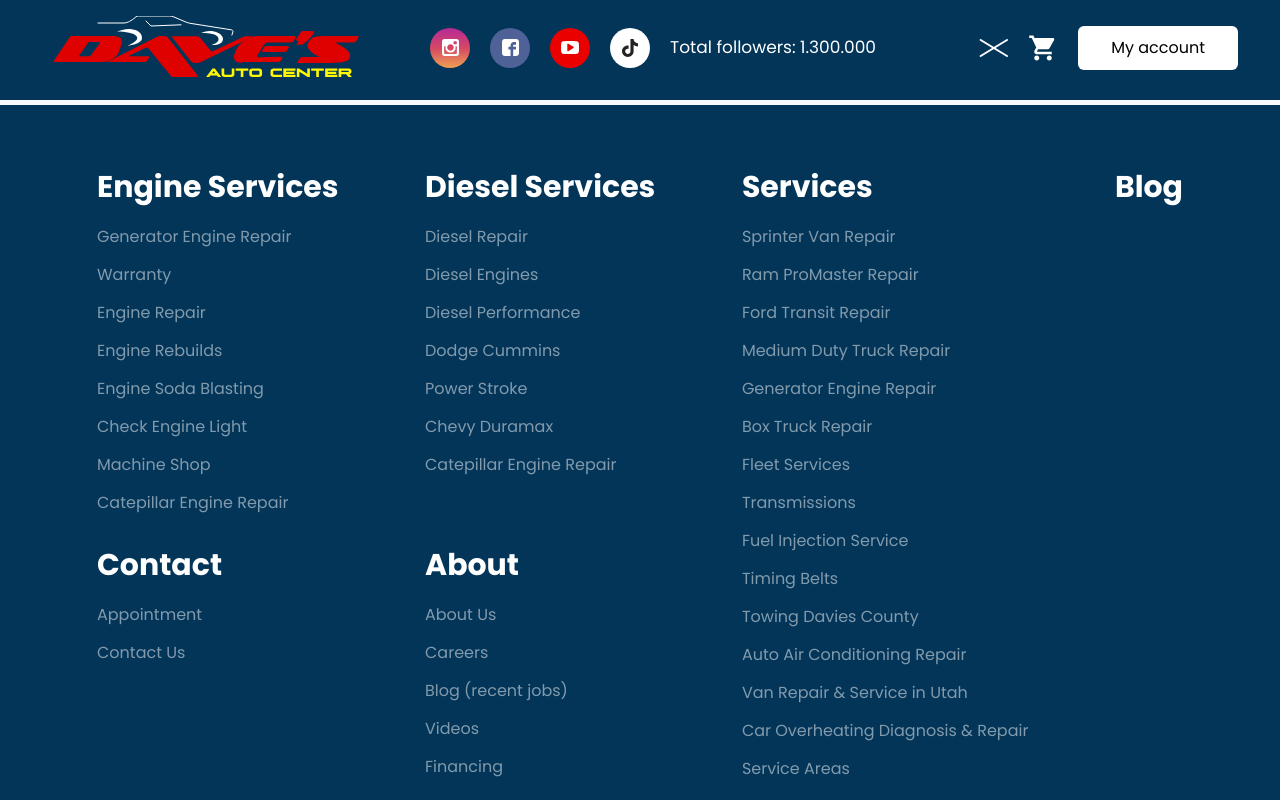
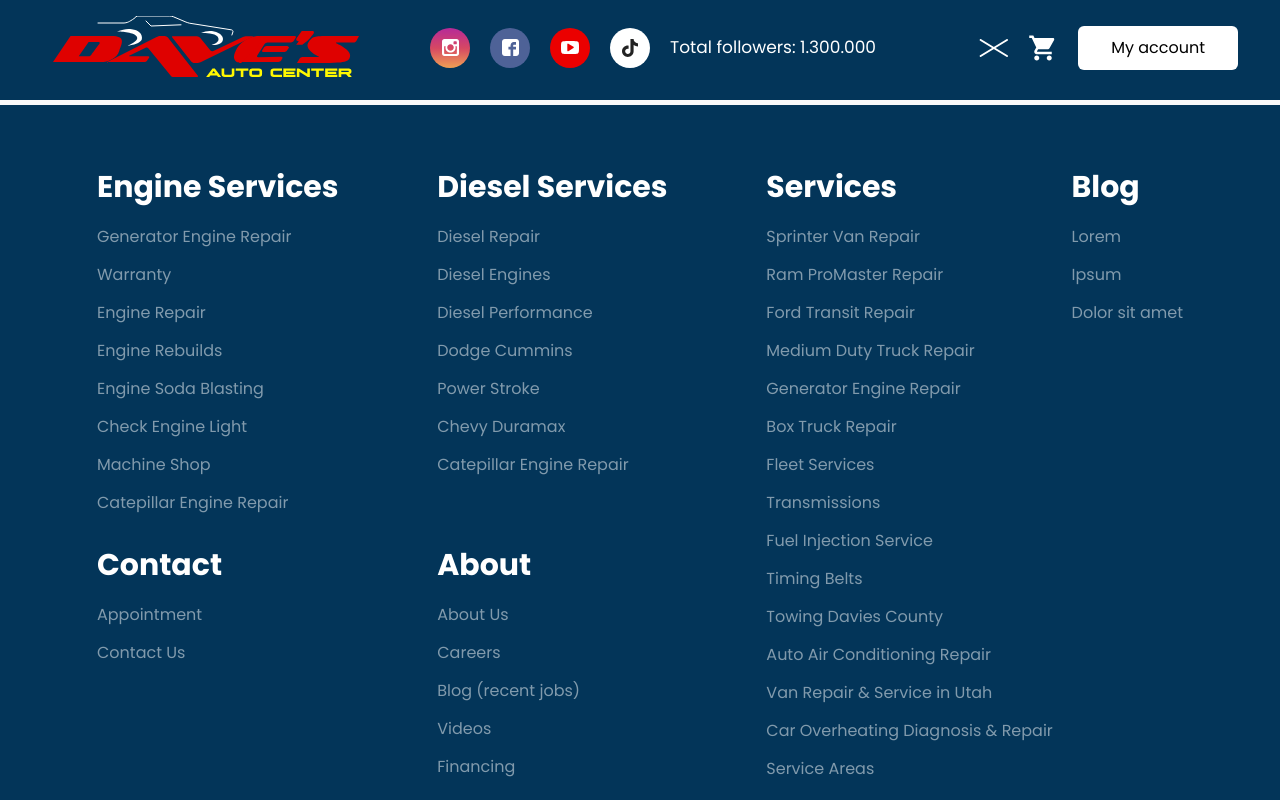
Before and after one commit to AzamjonKobulov/daves-auto-center, a Next.js app: page / in a window 1280 px wide. Both pictures are taken after a click on the button 988 px from the left and 47 px from the top of the page. Shown: the top 800 px of the page. Built offline with nearby package versions, Linux system fonts and the light colour scheme.

Commit message:
add/menu

```diff
--- a/src/app/components/shared/Menu.tsx
+++ b/src/app/components/shared/Menu.tsx
@@ -216,7 +216,7 @@ const Menu = () => {
             </ul>
           </div>
         </div>
-        <div className="space-y-5">
+        <div className="space-y-5 xl:-mr-20">
           <p className="text-lg smg:text-xl lg:text-3xl font-bold">Services</p>
           <ul className="space-y-3.5 text-sm lg:text-base text-white/50">
             <li>
@@ -344,13 +344,29 @@ const Menu = () => {
         </div>
         <div className="block space-y-5">
           <p className="text-lg smg:text-xl lg:text-3xl font-bold">Blog</p>
-          <ul className="hidden space-y-3.5 text-sm lg:text-base text-white/50">
+          <ul className="space-y-3.5 text-sm lg:text-base text-white/50">
             <li>
               <Link
                 href="#"
                 className="hover:text-white transition-all duration-200"
               >
-                Sprinter Van Repair
+                Lorem
+              </Link>
+            </li>
+            <li>
+              <Link
+                href="#"
+                className="hover:text-white transition-all duration-200"
+              >
+                Ipsum
+              </Link>
+            </li>{' '}
+            <li>
+              <Link
+                href="#"
+                className="hover:text-white transition-all duration-200"
+              >
+                Dolor sit amet
               </Link>
             </li>
           </ul>
```
